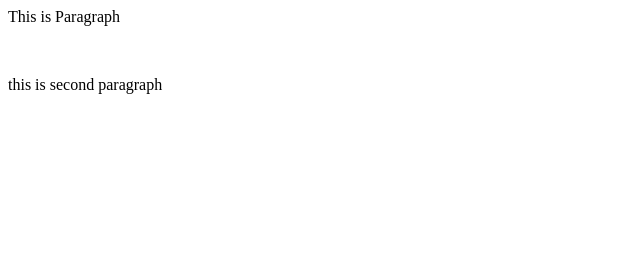
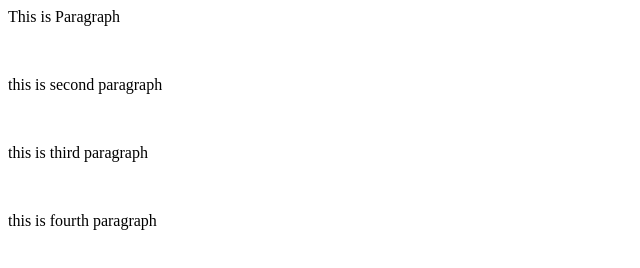
Before and after one commit to Nandan-Adeshara/Nandan-Adeshara, a plain HTML site: page index.html in a window 1280 px wide. Shown: the whole page, without its empty margins (0-640 px from the left). Drawn offline with Linux system fonts and the light colour scheme.

Commit message:
4th commit

```diff
--- a/index.html
+++ b/index.html
@@ -1,3 +1,7 @@
 <p> This is Paragraph</p>
 </br>
 <p> this is second paragraph</p>
+</br>
+<p> this is third paragraph</p>
+</br>
+<p> this is fourth paragraph</p>
```
